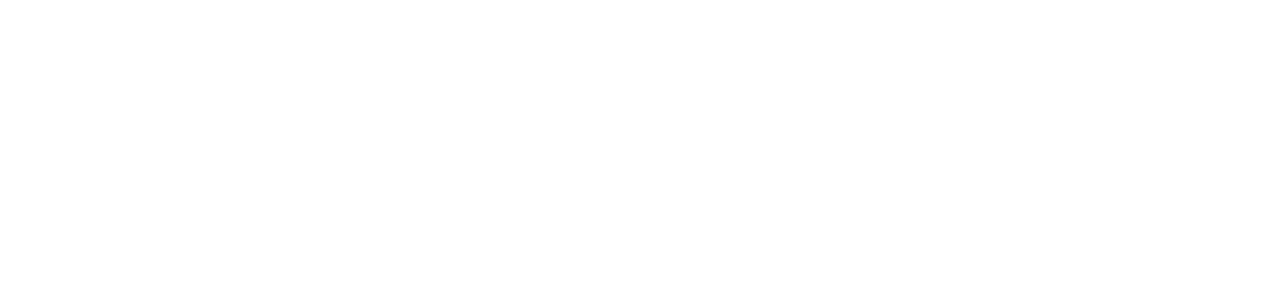
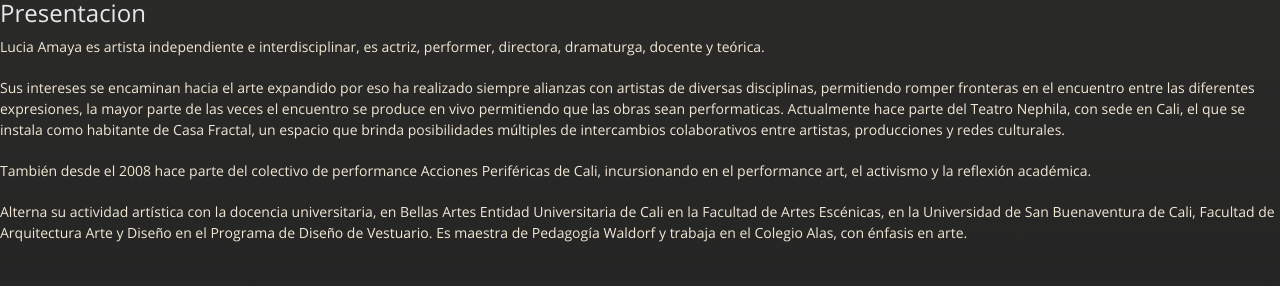
Before and after one commit to lucyorg/lucyorg.github.io, a plain HTML site: page acerca-de.html in a window 1280 px wide. Drawn offline with nearby package versions, Linux system fonts and the light colour scheme.

Commit message:
Update acerca-de.html

```diff
--- a/acerca-de.html
+++ b/acerca-de.html
@@ -1 +1,31 @@
+<!DOCTYPE html>
 <html>
+<head>
+<meta charset="utf-8">
+    <meta http-equiv="X-UA-Compatible" content="chrome=1">
+    <title>Lucyorg.GitHub.io by lucyorg</title>
+    <link rel="stylesheet" href="stylesheets/styles.css">
+    <link rel="stylesheet" href="stylesheets/pygment_trac.css">
+    <script src="https://ajax.googleapis.com/ajax/libs/jquery/1.7.1/jquery.min.js"></script>
+    <script src="javascripts/respond.js"></script>
+    <!--[if lt IE 9]>
+      <script src="//html5shiv.googlecode.com/svn/trunk/html5.js"></script>
+    <![endif]-->
+    <!--[if lt IE 8]>
+    <link rel="stylesheet" href="stylesheets/ie.css">
+    <![endif]-->
+    <meta name="viewport" content="width=device-width, initial-scale=1, user-scalable=no">
+
+  <style type="text/css">code{white-space: pre;}</style>
+  <!--[if lt IE 9]>
+    <script src="http://html5shim.googlecode.com/svn/trunk/html5.js"></script>
+  <![endif]-->
+</head>
+<body>
+<h2 id="presentacion">Presentacion</h2>
+<p>Lucia Amaya es artista independiente e interdisciplinar, es actriz, performer, directora, dramaturga, docente y teórica.</p>
+<p>Sus intereses se encaminan hacia el arte expandido por eso ha realizado siempre alianzas con artistas de diversas disciplinas, permitiendo romper fronteras en el encuentro entre las diferentes expresiones, la mayor parte de las veces el encuentro se produce en vivo permitiendo que las obras sean performaticas. Actualmente hace parte del Teatro Nephila, con sede en Cali, el que se instala como habitante de Casa Fractal, un espacio que brinda posibilidades múltiples de intercambios colaborativos entre artistas, producciones y redes culturales.</p>
+<p>También desde el 2008 hace parte del colectivo de performance Acciones Periféricas de Cali, incursionando en el performance art, el activismo y la reflexión académica.</p>
+<p>Alterna su actividad artística con la docencia universitaria, en Bellas Artes Entidad Universitaria de Cali en la Facultad de Artes Escénicas, en la Universidad de San Buenaventura de Cali, Facultad de Arquitectura Arte y Diseño en el Programa de Diseño de Vestuario. Es maestra de Pedagogía Waldorf y trabaja en el Colegio Alas, con énfasis en arte.</p>
+</body>
+</html>
```
